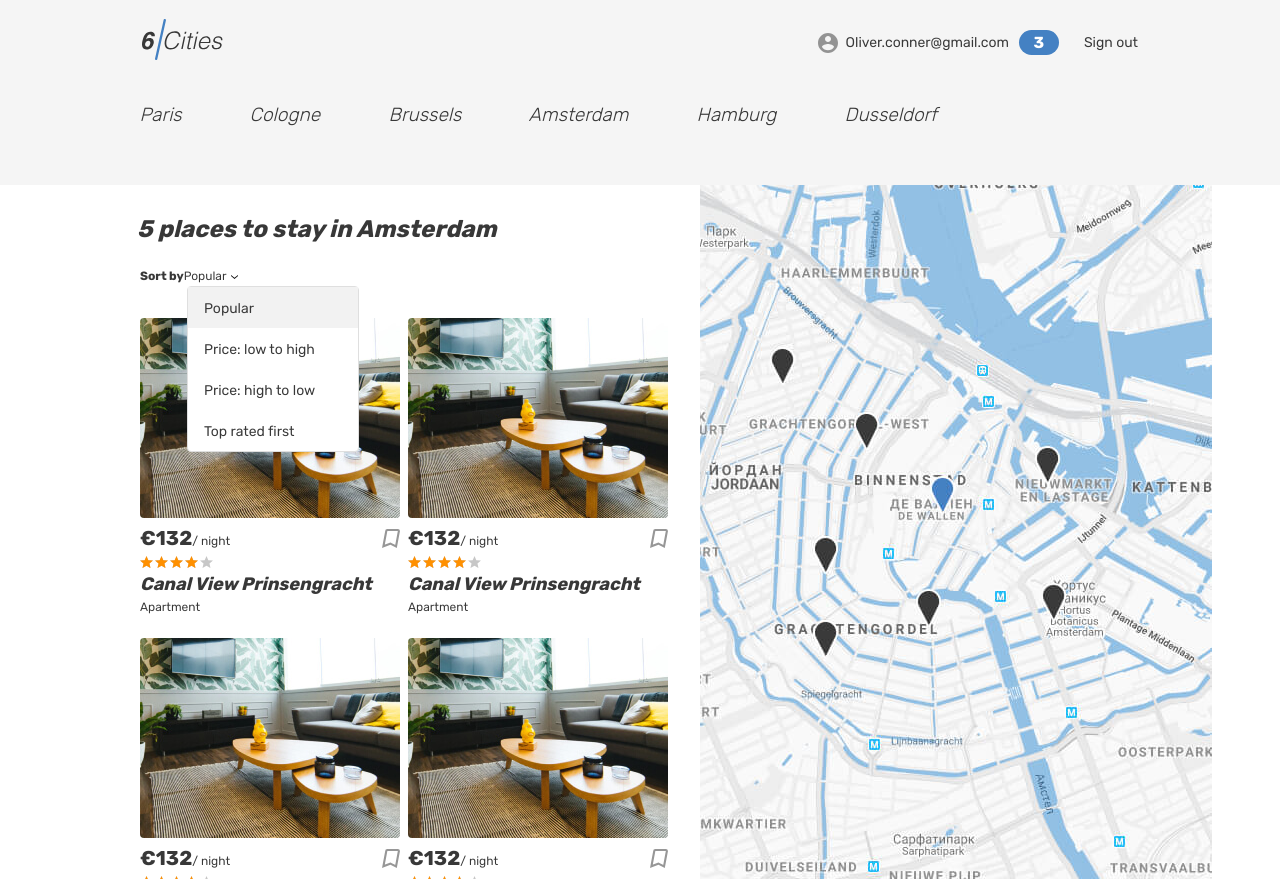
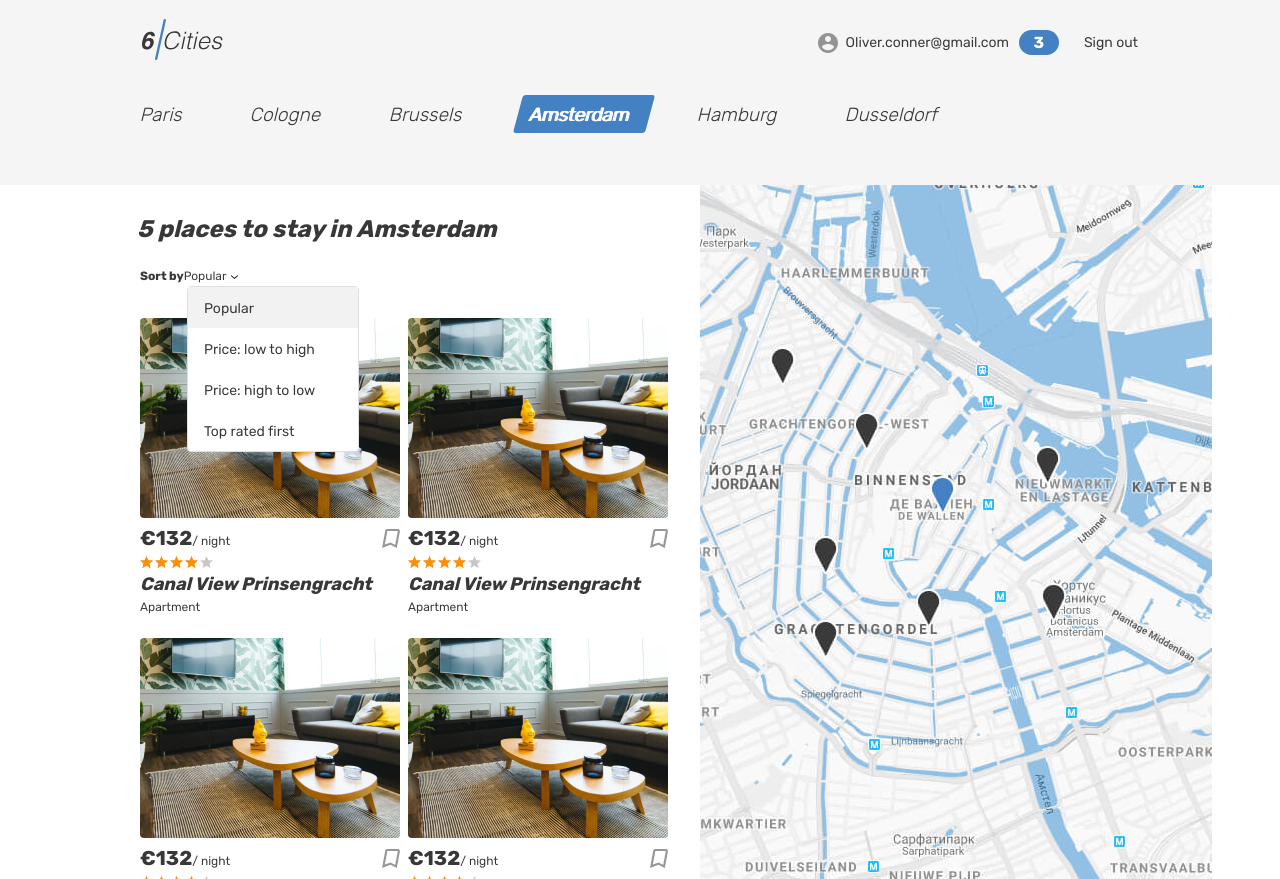
Before and after one commit to htmlacademy-react/2326129-six-cities-3, a React (Vite) app: page / in a window 1280 px wide. Built offline with nearby package versions, Linux system fonts and the light colour scheme.

Commit message:
feat: добавление layout, приватных маршрутов, переключателя авторизации

```diff
--- /dev/null
+++ b/src/authorization-status.ts
@@ -0,0 +1,3 @@
+import { AuthorizationStatus } from './const';
+
+export const getAuthorizationStatus = () => AuthorizationStatus.Auth;
--- a/src/components/app/app.tsx
+++ b/src/components/app/app.tsx
@@ -6,25 +6,39 @@ import { OfferPage } from '../../pages/offer-page/offer-page';
 import { Layout } from '../layout/layout';
 import { PageNotFound } from '../../pages/page-not-found/page-not-found';
 import ScrollToTop from '../scroll-to-top/scroll-to-top';
+import PrivateRoute from '../private-route/private-route';
+import { AppRoute} from '../../const';
+import { HelmetProvider } from 'react-helmet-async';
+import { getAuthorizationStatus } from '../../authorization-status';
 
 function App(): JSX.Element {
   const offersCount = 5;
+  const authorizationStatus = getAuthorizationStatus();
   return (
+    <HelmetProvider>
       <BrowserRouter>
         <ScrollToTop />
         <Routes>
-        <Route path="/" element={<Layout />}>
+          <Route path={AppRoute.Root} element={<Layout />}>
             <Route index element={<MainScreen offersCount={offersCount} />} />
-          <Route path="favorites" element={<FavoritesPage />} />
-          <Route path="offer">
-            <Route index element={<OfferPage />} />
-            <Route path=":id" element={<OfferPage />} />
+            <Route path={AppRoute.Favorites} element={
+              <PrivateRoute authorizationStatus={authorizationStatus}>
+                <FavoritesPage />
+              </PrivateRoute>
+            }
+            />
+            <Route path={AppRoute.Offer} element={<OfferPage />}/>
+            <Route path={AppRoute.Login} element={(
+              <PrivateRoute authorizationStatus={authorizationStatus} isReverse>
+                <LoginPage />
+              </PrivateRoute>
+            )}
+            />
           </Route>
-        </Route>
-        <Route path="/login" element={<LoginPage />} />
           <Route path="*" element={<PageNotFound />} />
         </Routes>
       </BrowserRouter>
+    </HelmetProvider>
   );
 }
 
--- a/src/components/layout/layout.tsx
+++ b/src/components/layout/layout.tsx
@@ -1,42 +1,63 @@
-import { Fragment } from 'react';
-import { Outlet, Link } from 'react-router-dom';
+import { Outlet, Link, useLocation } from 'react-router-dom';
+import { AppRoute, AuthorizationStatus } from '../../const';
+import { getLayoutState } from '../../utils';
+import { getAuthorizationStatus } from '../../authorization-status';
 
 
 function Layout (): JSX.Element {
+  const {pathname} = useLocation();
+  const {rootClassName, logoLinkClassName, shouldRenderUser, shouldRenderFooter} = getLayoutState(pathname as AppRoute);
+  const authorizationStatus = getAuthorizationStatus();
+
   return (
-    <Fragment>
+    <div className={`page page--gray${rootClassName}`}>
       <header className="header">
         <div className="container">
           <div className="header__wrapper">
             <div className="header__left">
-              <Link to="/" title="/" className="header__logo-link header__logo-link--active">
+              <Link to={AppRoute.Root} className={`header__logo-link${logoLinkClassName}`}>
                 <img className="header__logo" src="img/logo.svg" alt="6 cities logo" width="81" height="41" />
               </Link>{' '}
             </div>
+            {
+              shouldRenderUser ? (
                 <nav className="header__nav">
                   <ul className="header__nav-list">
                     <li className="header__nav-item user">
-                  <Link to='/login' title='/login' className="header__nav-link header__nav-link--profile">
+                      <Link to={AppRoute.Login} className="header__nav-link header__nav-link--profile">
                         <div className="header__avatar-wrapper user__avatar-wrapper">
                         </div>
+                        {authorizationStatus === AuthorizationStatus.Auth ? (
+                          <>
                             <span className="header__user-name user__name">Oliver.conner@gmail.com</span>
                             <span className="header__favorite-count">3</span>
+                          </>
+                        ) : <span className="header__login">Sign in</span>}
                       </Link>{' '}
                     </li>
+                    {authorizationStatus === AuthorizationStatus.Auth ? (
                       <li className="header__nav-item">
-                  <Link to='/login' title='/login' className="header__nav-link">
+                        <Link to={AppRoute.Login} className="header__nav-link">
                           <span className="header__signout">Sign out</span>
                         </Link>{' '}
                       </li>
+                    ) : null }
                   </ul>
                 </nav>
+              ) : null
+            }
           </div>
         </div>
       </header>
-      <main>
       <Outlet />
-      </main>
-    </Fragment>
+      {shouldRenderFooter ? (
+        <footer className="footer container">
+          <Link to={AppRoute.Root} className="footer__logo-link">
+            <img className="footer__logo" src="img/logo.svg" alt="6 cities logo" width="64" height="33" />
+          </Link>
+        </footer>
+      ) : null }
+    </div>
   );
 }
 
--- /dev/null
+++ b/src/components/private-route/private-route.tsx
@@ -0,0 +1,19 @@
+import { Navigate } from 'react-router-dom';
+import { AppRoute, AuthorizationStatus } from '../../const';
+
+type PrivateRouteProps = {
+  authorizationStatus: AuthorizationStatus;
+  isReverse?: boolean;
+  children: JSX.Element;
+}
+
+function PrivateRoute(props: PrivateRouteProps): JSX.Element {
+  const { authorizationStatus, isReverse, children } = props;
+
+  const isAllowed = authorizationStatus === (isReverse ? AuthorizationStatus.NoAuth : AuthorizationStatus.Auth);
+  const redirectTo = isReverse ? AppRoute.Root : AppRoute.Login;
+
+  return isAllowed ? children : <Navigate to={redirectTo} />;
+}
+
+export default PrivateRoute;
--- /dev/null
+++ b/src/const.ts
@@ -0,0 +1,12 @@
+export enum AuthorizationStatus {
+  Auth = 'AUTH',
+  NoAuth = 'NO_AUTH',
+  Unknown = 'UNKNOWN'
+}
+
+export enum AppRoute {
+  Root = '/',
+  Login = '/login',
+  Favorites = '/favorites',
+  Offer = '/offer/:id'
+}
--- a/src/pages/favorites-page/favorites-page.tsx
+++ b/src/pages/favorites-page/favorites-page.tsx
@@ -1,8 +1,12 @@
+import { Helmet } from 'react-helmet-async';
 import { Link } from 'react-router-dom';
 
 function FavoritesPage() {
   return (
     <div className="page">
+      <Helmet>
+        6 cities: favorites
+      </Helmet>
       <main className="page__main page__main--favorites">
         <div className="page__favorites-container container">
           <section className="favorites">
@@ -132,11 +136,6 @@ function FavoritesPage() {
           </section>
         </div>
       </main>
-      <footer className="footer container">
-        <a className="footer__logo-link" href="main.html">
-          <img className="footer__logo" src="img/logo.svg" alt="6 cities logo" width="64" height="33" />
-        </a>
-      </footer>
     </div>
   );
 }
--- a/src/pages/main-page/components/location-items/location-items.tsx
+++ b/src/pages/main-page/components/location-items/location-items.tsx
@@ -1,4 +1,5 @@
 import { Link } from 'react-router-dom';
+import { AppRoute } from '../../../../const';
 
 type Locations = {
   cities: string[];
@@ -9,7 +10,7 @@ function LocationItems({ cities }: Locations): JSX.Element {
     <ul className="locations__list tabs__list">
       {cities.map((city) => (
         <li className="locations__item" key={city}>
-          <Link to='/' title='/' className="locations__item-link tabs__item">
+          <Link to={AppRoute.Root} className={`locations__item-link tabs__item ${city === 'Amsterdam' ? 'tabs__item--active' : ''}`}>
             <span>{city}</span>
           </Link>{' '}
         </li>
--- a/src/pages/main-page/main-page.tsx
+++ b/src/pages/main-page/main-page.tsx
@@ -1,3 +1,4 @@
+import { Helmet } from 'react-helmet-async';
 import { CityCard } from '../../components/city-card/city-card';
 import { LocationItems } from './components/location-items/location-items';
 import { SortingForm } from './components/sorting-form/sorting-form';
@@ -21,6 +22,9 @@ function CityCardsList(): JSX.Element {
 function MainScreen({ offersCount }: MainScreenProps): JSX.Element {
   return (
     <div className="page page--gray page--main">
+      <Helmet>
+        <title>6 cities</title>
+      </Helmet>
       <main className="page__main page__main--index">
         <h1 className="visually-hidden">Cities</h1>
         <div className="tabs">
--- a/src/pages/page-not-found/page-not-found.tsx
+++ b/src/pages/page-not-found/page-not-found.tsx
@@ -1,8 +1,13 @@
+import { Helmet } from 'react-helmet-async';
 import { Link } from 'react-router-dom';
 
 function PageNotFound() {
   return (
+
     <div style={{ paddingTop: '20px', paddingLeft: '100px' }}>
+      <Helmet>
+        <title>6 cities: not found</title>
+      </Helmet>
       <h1>
         404
         <br />
--- /dev/null
+++ b/src/utils.ts
@@ -0,0 +1,21 @@
+import { AppRoute } from './const';
+
+const getLayoutState = (pathname: AppRoute) => {
+  let rootClassName = '';
+  let logoLinkClassName = '';
+  let shouldRenderUser = true;
+  let shouldRenderFooter = false;
+
+  if(pathname === AppRoute.Root) {
+    rootClassName = ' page--main';
+    logoLinkClassName = ' header__logo-link--active';
+  } else if(pathname === AppRoute.Login) {
+    rootClassName = ' page--login';
+    shouldRenderUser = false;
+  } else if(pathname === AppRoute.Favorites) {
+    shouldRenderFooter = true;
+  }
+  return {rootClassName, logoLinkClassName, shouldRenderUser, shouldRenderFooter};
+};
+
+export { getLayoutState };
```
Also changed, not shown: src/pages/login-page/login-page.tsx (+6 -15 lines), src/pages/offer-page/offer-page.tsx (+10 -0 lines), 1 other file (tests, documents, lock files or other folders). Lines whose indentation alone changed are shown as unchanged.
